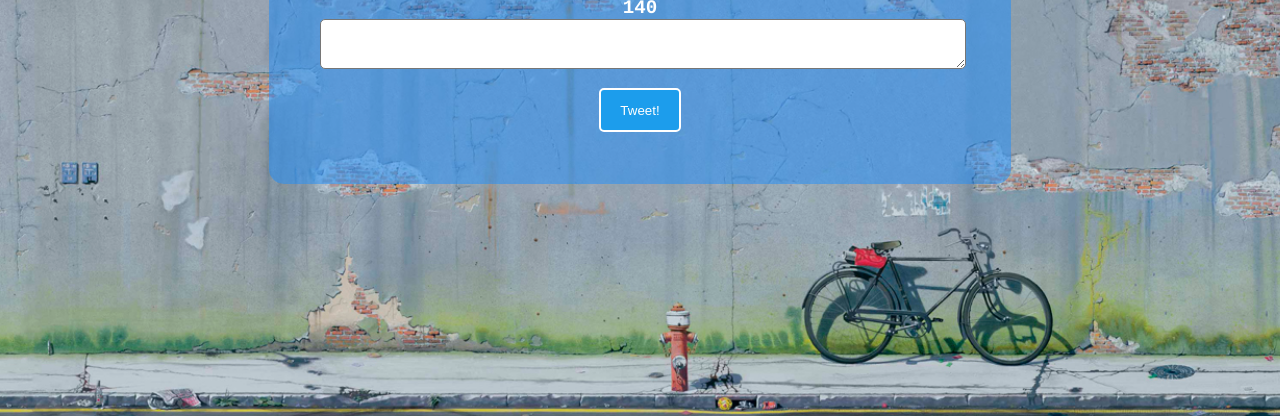
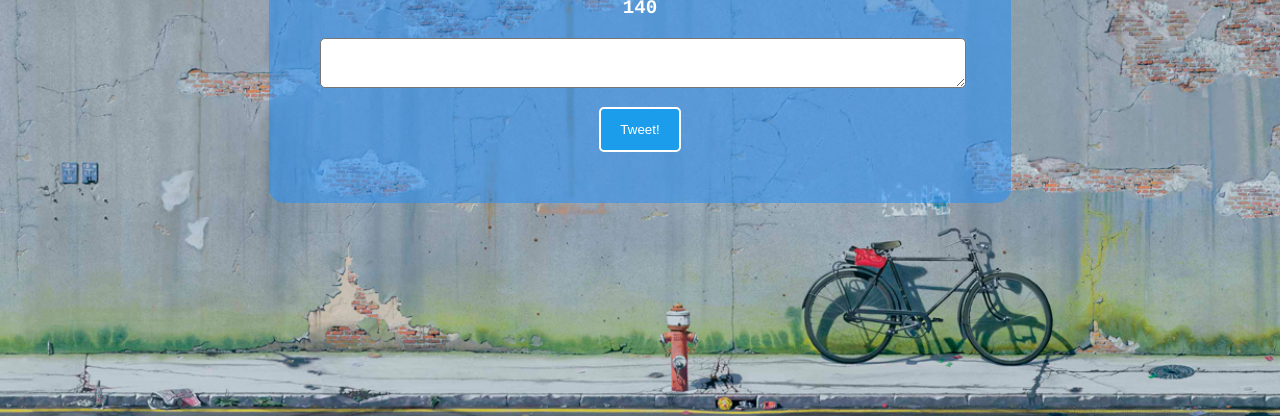
Before and after one commit to jenniferjara/twitter, a plain HTML site: page index.html in a window 1280 px wide. Shown: the part 384-800 px from the top of the page. Drawn offline with Linux system fonts and the light colour scheme.

Commit message:
cambios en css

```diff
--- a/css/main.css
+++ b/css/main.css
@@ -25,6 +25,8 @@ html, body {
 	text-align: center;
     border-radius: 15px;
 }
+#contador{margin: 3% 0%;}
+
 .content textarea {
 	display: block;
 	width: 100%;
```
